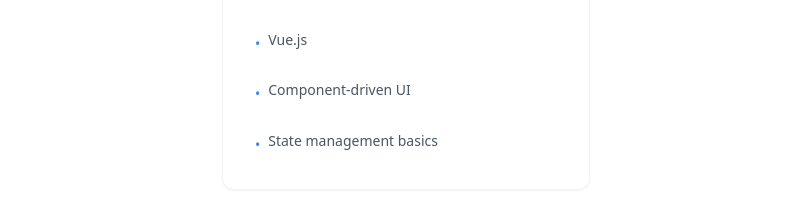
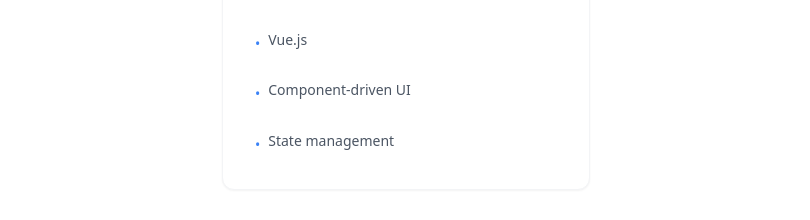
Before and after one commit to AbdurRehman924/Personal-Portfolio, a React (Create React App) app: page / in a window 1280 px wide. Shown: the part 2803-3023 px from the top of the page, without its empty margins (234-1044 px from the left). Built offline with nearby package versions, Linux system fonts and the light colour scheme.

Commit message:
Update Hero and Skills components

```diff
--- a/src/components/Hero.jsx
+++ b/src/components/Hero.jsx
@@ -36,7 +36,7 @@
       {/* Scroll Indicator */}
       {showScrollIndicator && (
         <div
-          className="absolute bottom-8 left-1/2 transform -translate-x-1/2 animate-bounce"
+          className="absolute bottom-8  transform -translate-x-1/2 animate-bounce"
           onClick={handleScrollClick}
         >
           <div className="flex flex-col items-center text-gray-500 cursor-pointer text-xs transition-colors">Scroll down
--- a/src/components/Skills.jsx
+++ b/src/components/Skills.jsx
@@ -66,7 +66,7 @@
         "React.js",
         "Vue.js",
         "Component-driven UI",
-        "State management basics"
+        "State management"
       ]
     }
   ];
```
